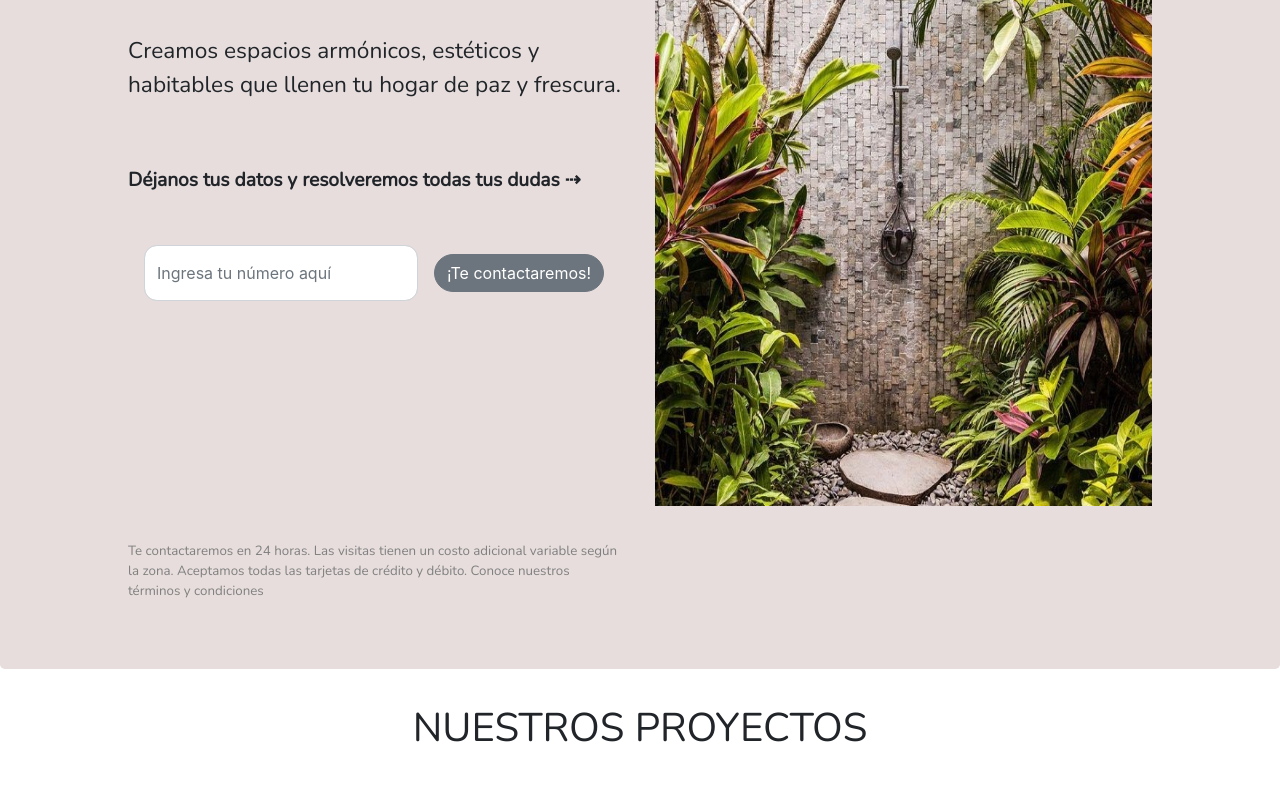
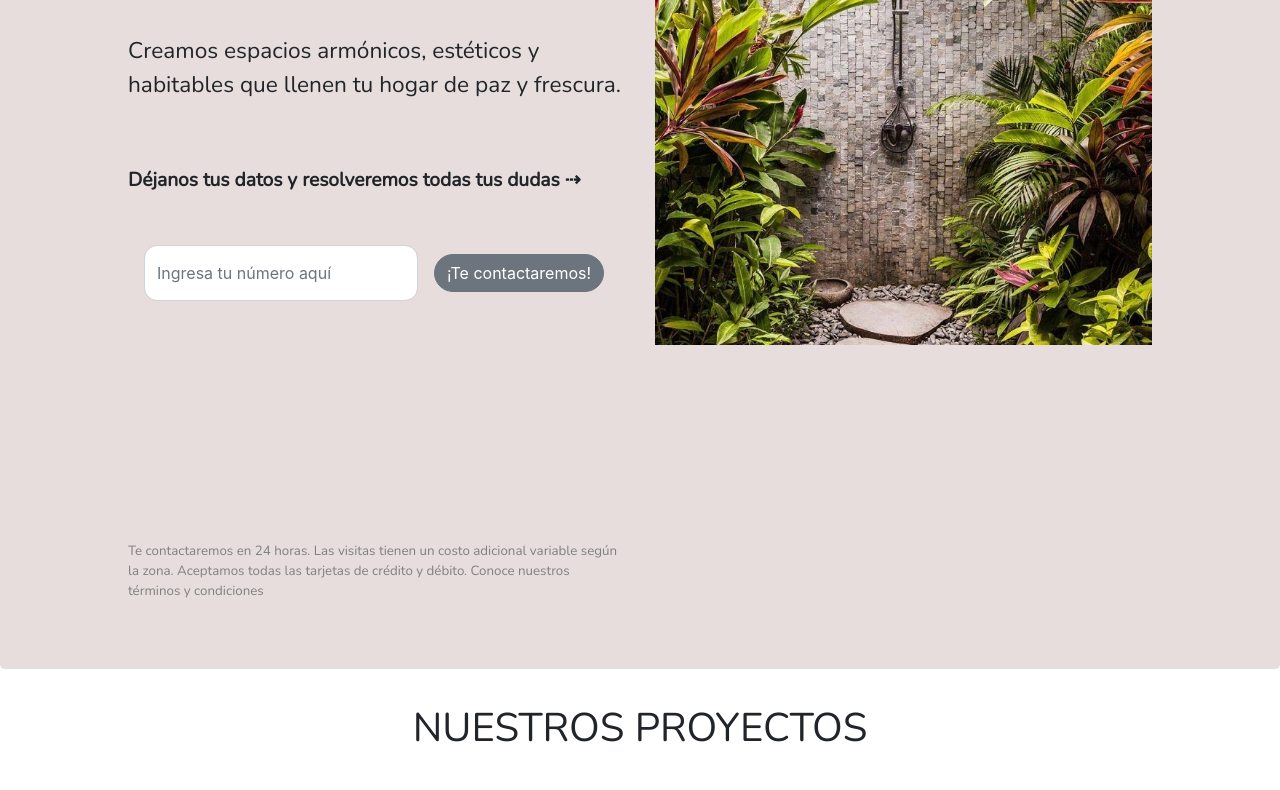
Before and after one commit to LoreSof23/Landing_AMARECEAE, a plain HTML site: page index.html in a window 1280 px wide. Shown: the part 422-1212 px from the top of the page. Drawn offline with nearby package versions, Linux system fonts and the light colour scheme.

Commit message:
Update index.html

```diff
--- a/index.html
+++ b/index.html
@@ -72,7 +72,7 @@
             </div>
 
             <div class="col-lg-6 col-sm-12">
-                <img class="img-responsive img-fluid mx-auto" src="Assets/Images/Paisaje-inicio.jpg" alt="..." style="width: 600px; height: 800px;">
+                <img class="img-responsive img-fluid mx-auto" src="Assets/Images/Paisaje-inicio.jpg" alt="..." style="width: 80% height:auto">
             </div>
         </div>
     </div>
```
